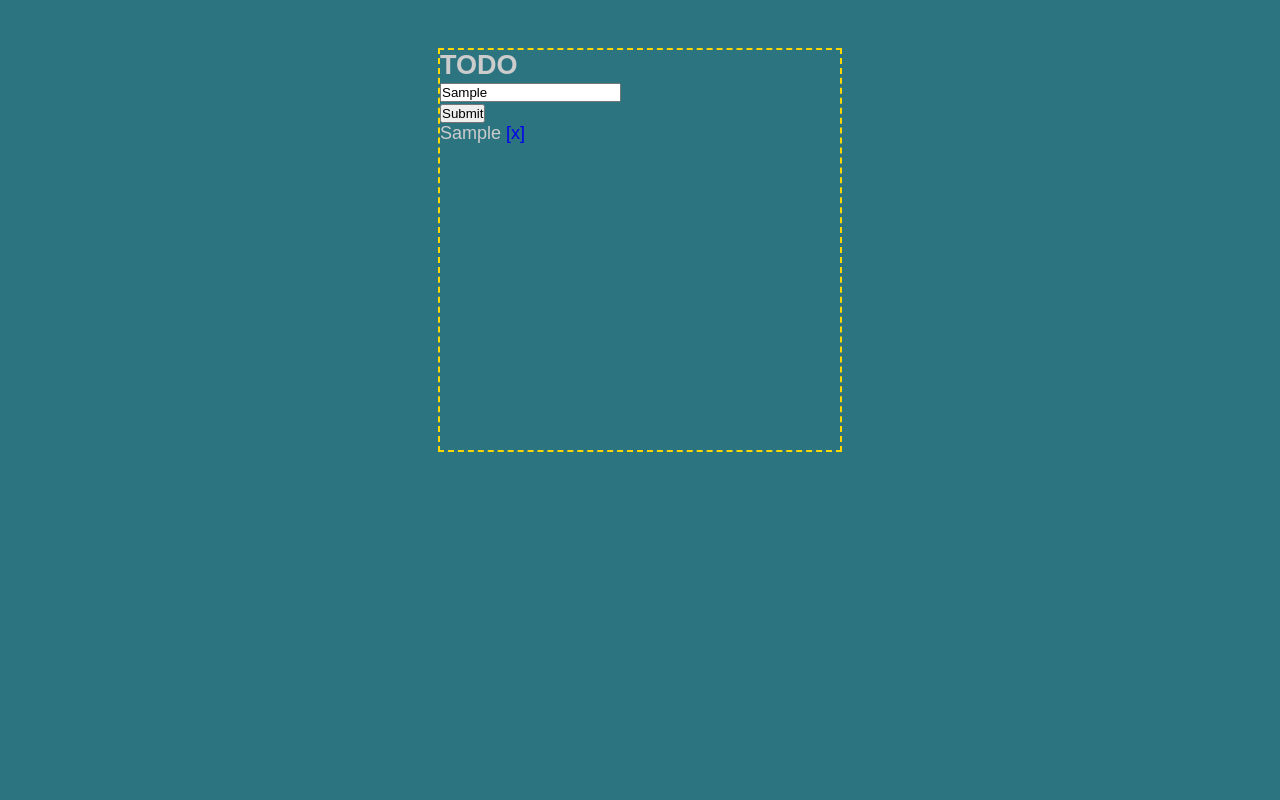
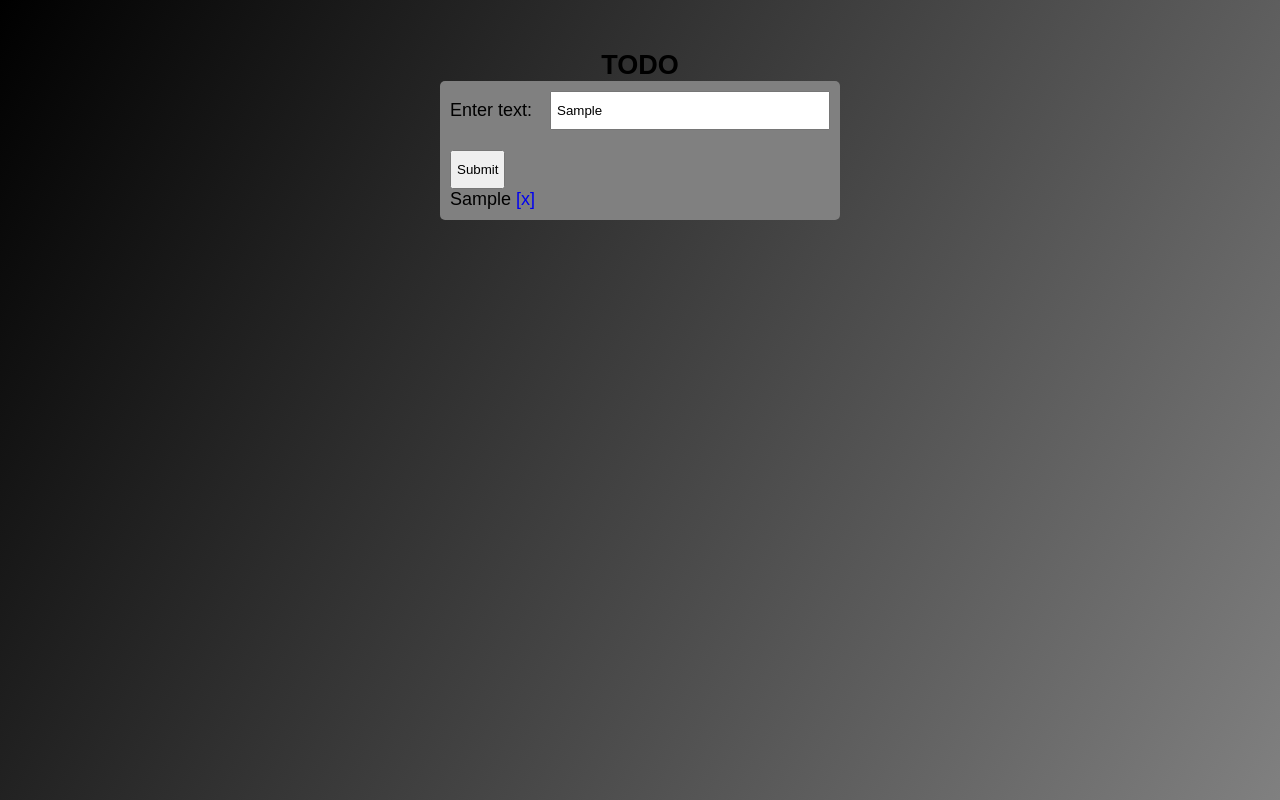
Before and after one commit to westerovs/todo-mpv, a plain HTML site: page index.html in a window 1280 px wide. Both pictures are taken after typing "Sample" into the empty fields and a click on the button "Submit". Drawn offline with Linux system fonts and the light colour scheme.

Commit message:
refactoring css

```diff
--- a/index.html
+++ b/index.html
@@ -12,11 +12,10 @@
 	<section class="wrapper">
 		<h2>TODO</h2>
 
-		<form data-bind="todoView">
+		<form data-bind="todoView" class="form">
 			<div class="form-group">
-				<label>
-					<input data-bind="input" class="form-control" required placeholder="task"/>
-				</label>
+				<label for="form-control">Enter text:</label>
+				<input data-bind="input" id="form-control" required placeholder="task"/>
 			</div>
 
 			<button class="btn" type="submit">Submit</button>
--- a/src/css/style.css
+++ b/src/css/style.css
@@ -20,8 +20,7 @@ https://via.placeholder.com/150x100
   min-height: 100%;
   font-size: 18px;
   font-family: Geometria, Arial, Helvetica, sans-serif;
-  background-color: #2c7580;
-  color: #ccc;
+  background-image: linear-gradient(120deg, black, gray);
 }
 
 a {
@@ -32,10 +31,24 @@ li {
   list-style-type: none;
 }
 
+
+
 img {
   display: block;
   max-width: 100%;
   height: auto;
+}
+
+h2 {
+  text-align: center;
+}
+
+input {
+  padding: 10px 5px;
+}
+
+button {
+  padding: 10px 5px;
 }
 
 /*безопасное скрытие элемента*/
@@ -56,5 +69,20 @@ img {
   min-width: 400px;
   width: 400px;
   min-height: 400px;
-  outline: 2px dashed gold;
 }
+
+.form {
+  padding: 10px;
+  background-color: gray;
+  border-radius: 5px;
+}
+
+.form-group {
+  display: grid;
+  grid-template-columns: 100px 1fr;
+  align-items: center;
+  margin-bottom: 20px;
+}
+
+.form-group input {
+}
--- a/src/js/Presenter.js
+++ b/src/js/Presenter.js
@@ -2,26 +2,29 @@
  * Presenter прослушивает события, извлекает данные, манипулирует ими и
  * обновляет представление
  */
+
 export default class TodoPresenter {
   constructor(view, model) {
-    this.view                = view;
-    this.model               = model;
-    this.view.onSubmitCb     = this.onSubmit.bind(this);
-    this.view.onRemoveTaskCb = this.onRemoveTask.bind(this);
-    this.updateList();
+    this.view  = view;
+    this.model = model;
+
+    this.view.onSubmitCb     = this.#onSubmit;
+    this.view.onRemoveTaskCb = this.#onRemoveTask;
+    this.#updateList();
   }
 
-  onRemoveTask(inx) {
+  #onRemoveTask = (inx) => {
     this.model.removeTask(inx);
-    this.updateList();
+    this.#updateList();
   }
 
-  onSubmit(text) {
+  #onSubmit = (text) => {
+    console.log(text)
     this.model.addTask(text);
-    this.updateList();
+    this.#updateList();
   }
 
-  updateList() {
+  #updateList() {
     this.view.emptyList();
     this.model.getTasks().forEach((text, inx) => {
       this.view.addTask(text, inx);
--- a/src/js/view/TaskView.js
+++ b/src/js/view/TaskView.js
@@ -2,9 +2,9 @@
  * Инкапсулировать единую логику представления задачи
  */
 export default class TaskView {
-  constructor(text, inx) {
+  constructor(text, index) {
     this.text = text
-    this.index = inx
+    this.index = index
 
     this.onRemoveTaskCb = null
   }
@@ -14,7 +14,6 @@ export default class TaskView {
     el.innerHTML = `${ this.text } <a href="#" data-inx="${this.index}">[x]</a>`
 
     this.onRemoveTaskCb = this.onRemoveTaskCb || function () {};
-    console.log(this.onRemoveTaskCb)
 
     const btnClose = el.querySelector('a')
     btnClose.addEventListener('click', (e) => {
--- a/src/js/view/TodoView.js
+++ b/src/js/view/TodoView.js
@@ -1,30 +1,34 @@
-import TaskView from './TaskView.js';
+import TaskView from './TaskView.js'
 
 /**
  * Логика просмотра виджета TODO
+ * Принимает на вход форму
  */
+
 export default class TodoView {
-  constructor(el) {
-    this.el = el
-    this.input = el.querySelector("[data-bind=input]");
-    this.list  = el.querySelector("[data-bind=tasks]");
+  constructor(form) {
+    this.form = form
 
-    this.onSubmitCb = function () {};
-    this.onRemoveTaskCb = function () {};
+    this.input = form.querySelector('[data-bind=input]')
+    this.list  = form.querySelector('[data-bind=tasks]')
 
-    this.el.addEventListener("submit", (e) => {
-      e.preventDefault();
-      this.onSubmitCb(this.input.value);
-    });
+    this.onSubmitCb = function () {}
+    this.onRemoveTaskCb = function () {}
+
+    this.form.addEventListener("submit", (e) => {
+      e.preventDefault()
+      this.onSubmitCb(this.input.value)
+    })
   }
 
   emptyList() {
-    this.list.innerHTML = "";
+    this.list.innerHTML = ''
   }
 
-  addTask(text, inx) {
-    let taskView = new TaskView(text, inx);
-    taskView.onRemoveTaskCb = this.onRemoveTaskCb;
-    this.list.appendChild(taskView.render());
+  addTask(text, index) {
+    const taskView = new TaskView(text, index)
+
+    taskView.onRemoveTaskCb = this.onRemoveTaskCb
+    this.list.appendChild(taskView.render())
   }
 }
```
Also changed, not shown: 1 other file.
